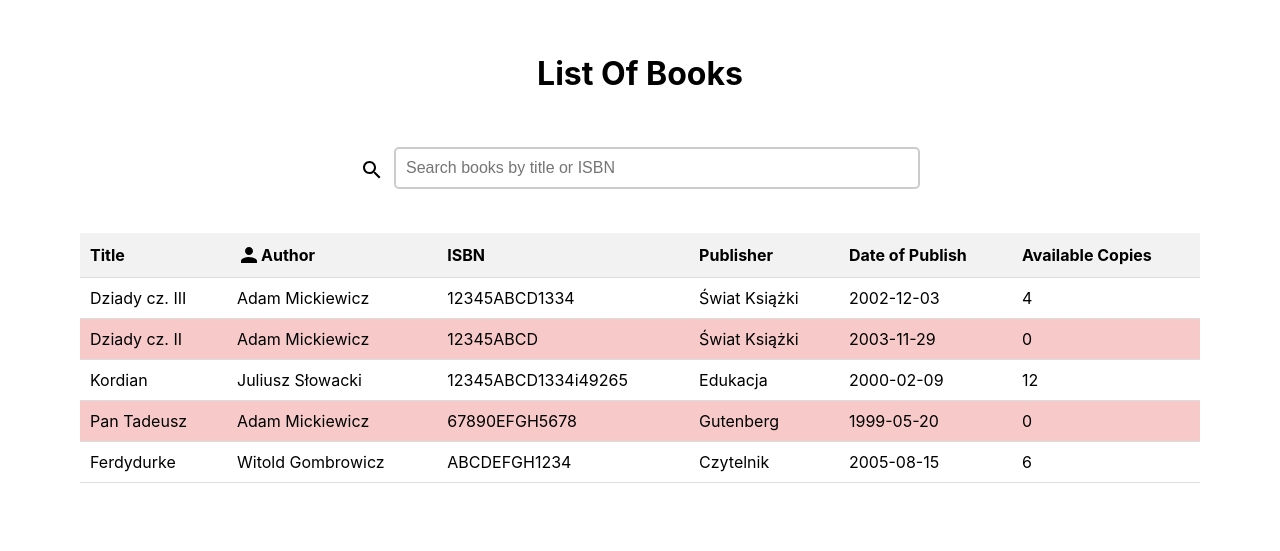
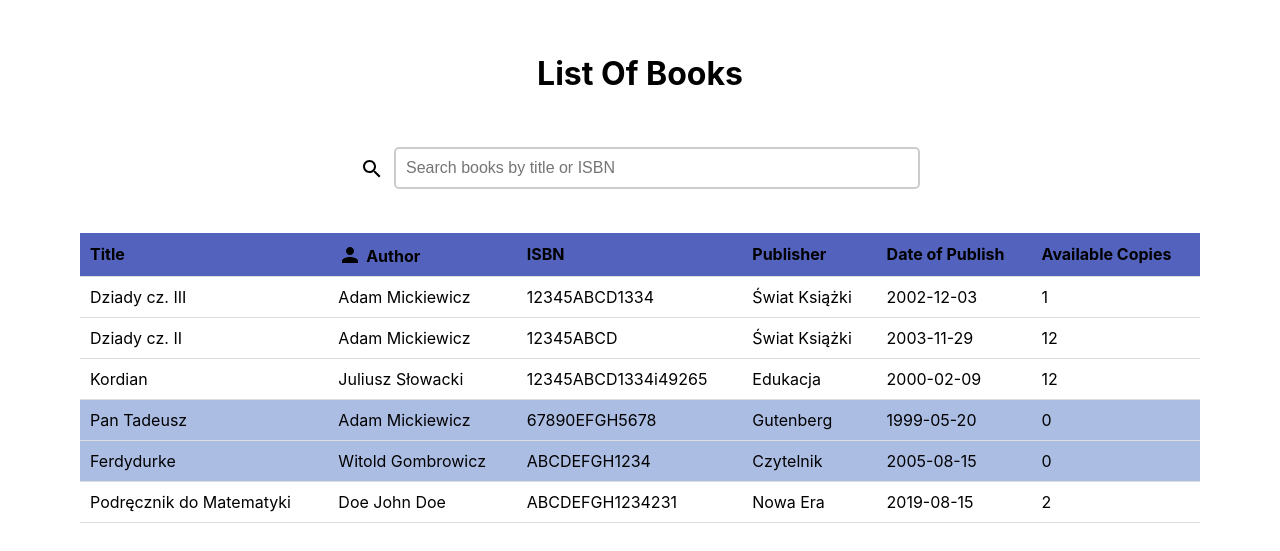
Before and after one commit to wujciak/library_front, a React (Create React App) app: page / in a window 1280 px wide. Shown: the part 175-726 px from the top of the page. Built offline with nearby package versions, Linux system fonts and the light colour scheme.

Commit message:
Changed colors and fixed wrong scaling for author header.

```diff
--- a/src/App.css
+++ b/src/App.css
@@ -1,38 +1,3 @@
 .App {
   text-align: center;
 }
-
-.App-logo {
-  height: 40vmin;
-  pointer-events: none;
-}
-
-@media (prefers-reduced-motion: no-preference) {
-  .App-logo {
-    animation: App-logo-spin infinite 20s linear;
-  }
-}
-
-.App-header {
-  background-color: #282c34;
-  min-height: 100vh;
-  display: flex;
-  flex-direction: column;
-  align-items: center;
-  justify-content: center;
-  font-size: calc(10px + 2vmin);
-  color: white;
-}
-
-.App-link {
-  color: #61dafb;
-}
-
-@keyframes App-logo-spin {
-  from {
-    transform: rotate(0deg);
-  }
-  to {
-    transform: rotate(360deg);
-  }
-}
--- a/src/components/list-of-books/ListOfBooks.css
+++ b/src/components/list-of-books/ListOfBooks.css
@@ -1,5 +1,5 @@
 .listOfBooks {
-    background-color: white;
+    background: white;
     margin-top: 10%;
     padding: 5rem;
     display: flex;
@@ -16,7 +16,7 @@
 }
 
 .searchIcon {
-    margin-top: -8px;
+    margin-top: -10px;
     margin-right: 10px;
     font-size: large;
 }
@@ -43,14 +43,13 @@ th, td {
 }
 
 th {
-    background-color: #f2f2f2;
-}
-
-.authorHeader {
-    display: flex;
-    align-items: center;
+    background-color: #5363bd;
 }
 
 tr.unavailable {
-    background-color: #f7cac9;
+    background-color: #acbde4;
 }
+
+.PersonIcon{
+    margin-bottom: -5px;
+}
--- a/src/components/list-of-books/ListOfBooks.tsx
+++ b/src/components/list-of-books/ListOfBooks.tsx
@@ -34,7 +34,7 @@ function ListOfBooks() {
                 <thead>
                 <tr>
                     <th>Title</th>
-                    <th className="authorHeader"> <PersonIcon className="PersonIcon"/> Author</th>
+                    <th> <PersonIcon className="PersonIcon"/> Author</th>
                     <th>ISBN</th>
                     <th>Publisher</th>
                     <th>Date of Publish</th>
--- a/src/res/metadata.tsx
+++ b/src/res/metadata.tsx
@@ -6,7 +6,7 @@ export let metadata = [
         author: "Adam Mickiewicz",
         publisher: "Świat Książki",
         dateOfPublish: "2002-12-03",
-        availableCopies: 4
+        availableCopies: 1
     },
     {
         id: 2,
@@ -15,7 +15,7 @@ export let metadata = [
         author: "Adam Mickiewicz",
         publisher: "Świat Książki",
         dateOfPublish: "2003-11-29",
-        availableCopies: 0
+        availableCopies: 12
     },
     {
         id: 3,
@@ -42,6 +42,15 @@ export let metadata = [
         author: "Witold Gombrowicz",
         publisher: "Czytelnik",
         dateOfPublish: "2005-08-15",
-        availableCopies: 6
+        availableCopies: 0
+    },
+    {
+        id: 6,
+        isbn: "ABCDEFGH1234231",
+        name: "Podręcznik do Matematyki",
+        author: "Doe John Doe",
+        publisher: "Nowa Era",
+        dateOfPublish: "2019-08-15",
+        availableCopies: 2
     }
 ];
```
Also changed, not shown: src/components/login-form/LoginForm.css (line endings or trailing spaces).
